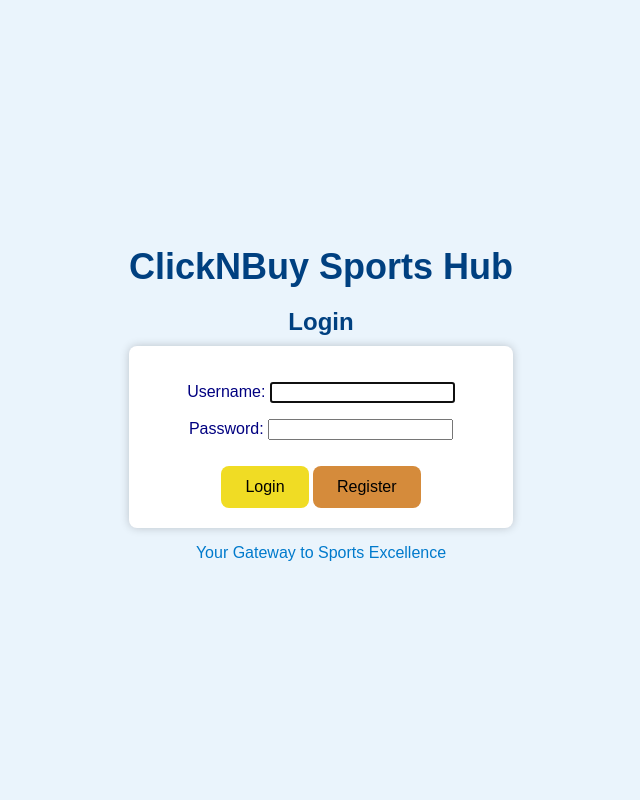
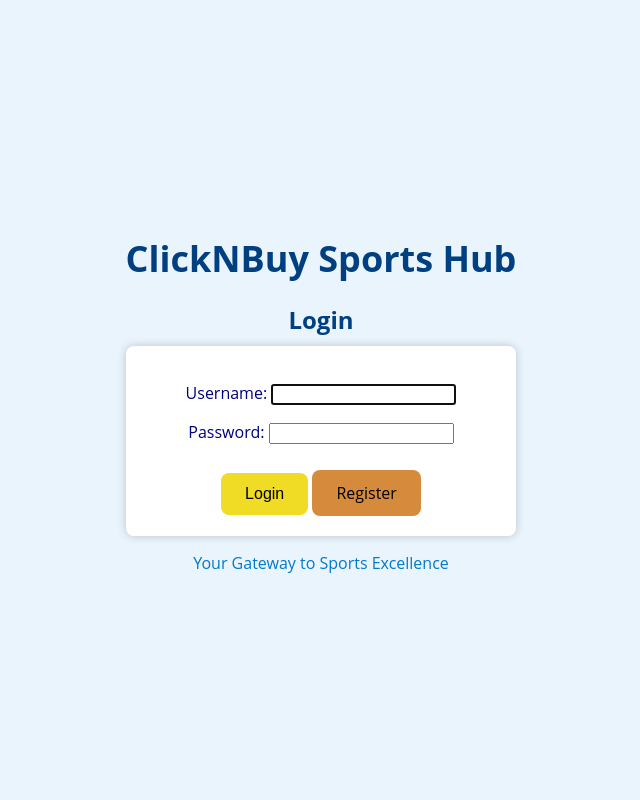
Before and after one commit to Lifeisforty2/shopping, a Django app: page /login/ in a window 1280 px wide. Shown: the whole page, without its empty margins (319-959 px from the left). Run offline with Django 4.2, Linux system fonts and the light colour scheme.

Commit message:
Testing login styling13

```diff
--- a/shop/static/shop/style.css
+++ b/shop/static/shop/style.css
@@ -1,5 +1,5 @@
 body {
-    font-family: 'Arial', sans-serif;
+    font-family: 'Open Sans', sans-serif;
     background-color: #eaf4fc;
     margin: 0;
     padding: 0;
@@ -50,7 +50,7 @@ form {
 /* Button hover effect */
 .register-button:hover,
 .logout-button:hover,
-.button-primary:hover
+.button-primary:hover,
 .button:hover {
     background-color: #333333;
 }
@@ -123,7 +123,6 @@ main {
     margin-top: 20px;
 }
 
-/* Add more blues, greens, and oranges for sports theme */
 .slogan {
     text-align: center;
     color: #007acc;
```
